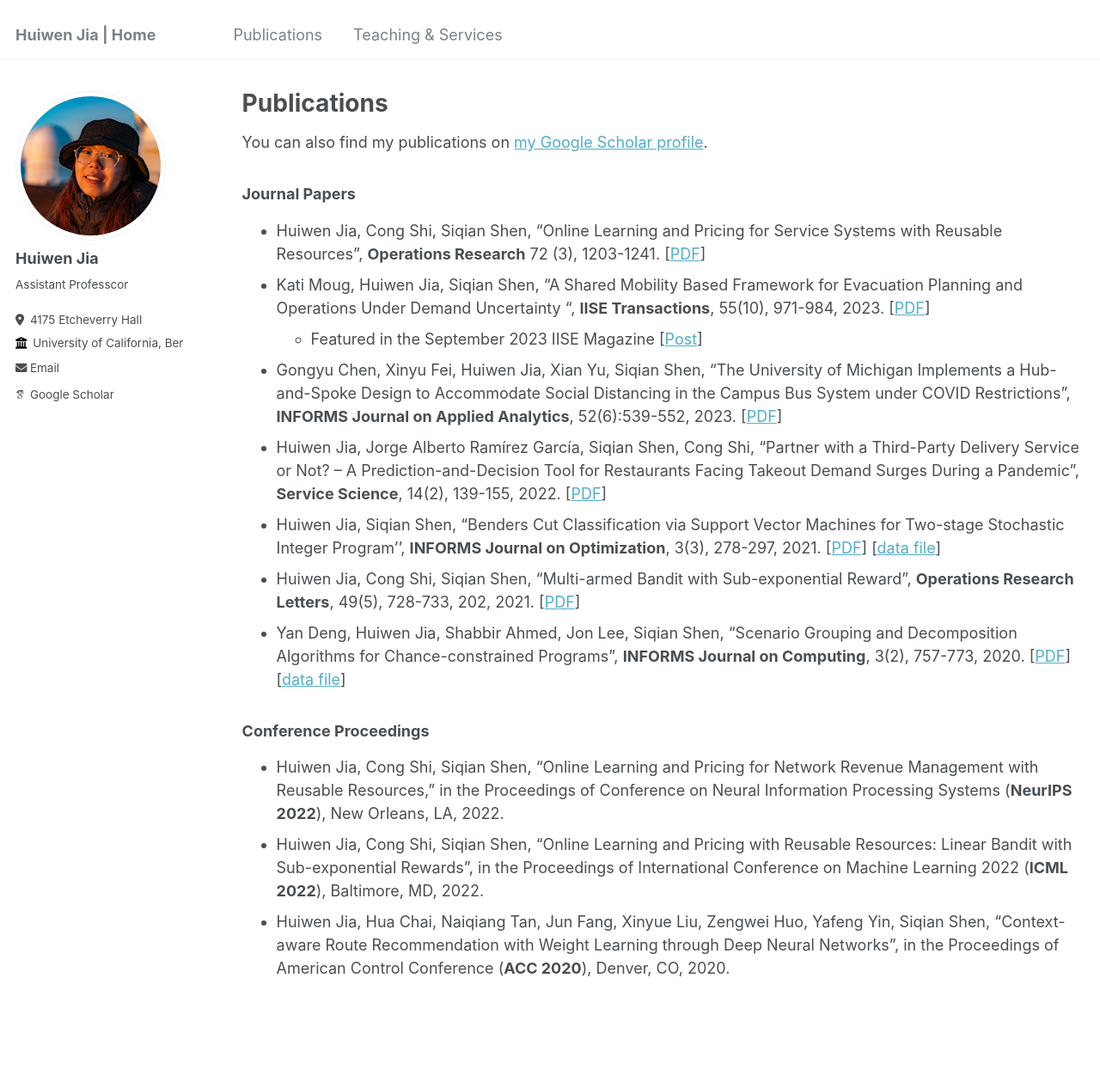
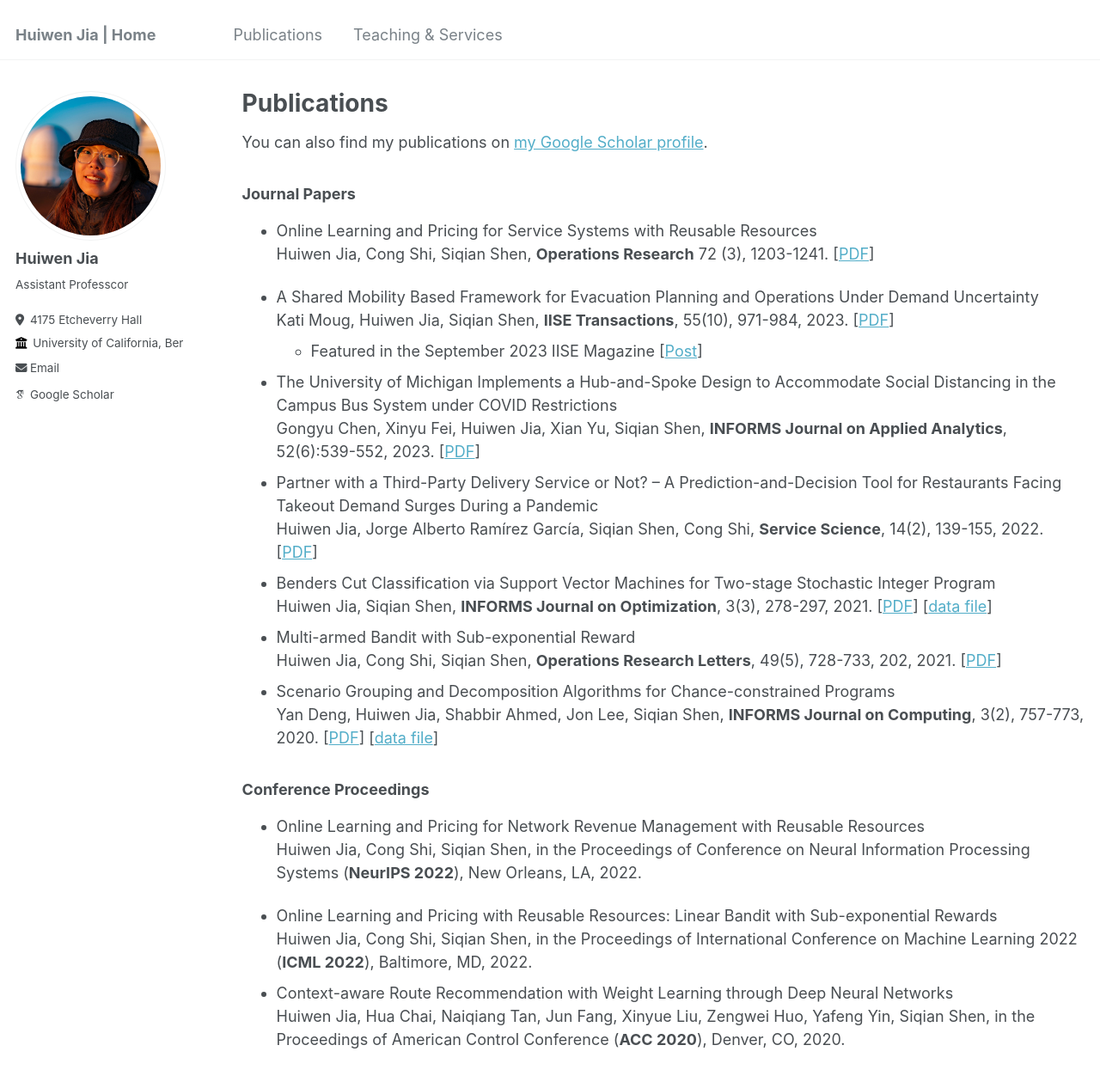
Before and after one commit to huiwen-j/huiwen-j.github.io, a Jekyll site: the page built from _pages/publications.md, in a window 1280 px wide and 1400 px high. Shown: the top 1259 px of the window at 86% size. Built offline with Jekyll 4.4.1, drawn with Linux system fonts in a browser that asks for light colours; some web fonts are replaced.

```diff
--- a/_pages/publications.md
+++ b/_pages/publications.md
@@ -10,16 +10,28 @@ author_profile: true
 You can also find my publications on [my Google Scholar profile](https://scholar.google.com/citations?user=g4BaPJsAAAAJ&hl=en).
 
 ### Journal Papers
-- Huiwen Jia, Cong Shi, Siqian Shen, "Online Learning and Pricing for Service Systems with Reusable Resources", **Operations Research** 72 (3), 1203-1241. [[PDF](https://papers.ssrn.com/sol3/papers.cfm?abstract_id=3755902)]
-- Kati Moug, Huiwen Jia, Siqian Shen, "A Shared Mobility Based Framework for Evacuation Planning and Operations Under Demand Uncertainty ", **IISE Transactions**, 55(10), 971-984, 2023. [[PDF](https://optimization-online.org/2020/08/7963/)]
+* Online Learning and Pricing for Service Systems with Reusable Resources\
+  Huiwen Jia, Cong Shi, Siqian Shen, **Operations Research** 72 (3), 1203-1241. [[PDF](https://papers.ssrn.com/sol3/papers.cfm?abstract_id=3755902)]
+
+* A Shared Mobility Based Framework for Evacuation Planning and Operations Under Demand Uncertainty\
+  Kati Moug, Huiwen Jia, Siqian Shen, **IISE Transactions**, 55(10), 971-984, 2023. [[PDF](https://optimization-online.org/2020/08/7963/)]
   *  Featured in the September 2023 IISE Magazine [[Post](https://www.linkedin.com/posts/iise-transactions-120536213_2023-09-activity-7102292764909850625-xGYZ/?utm_source=share&utm_medium=member_desktop)]
-- Gongyu Chen, Xinyu Fei, Huiwen Jia, Xian Yu, Siqian Shen, “The University of Michigan Implements a Hub-and-Spoke Design to Accommodate Social Distancing in the Campus Bus System under COVID Restrictions", **INFORMS Journal on Applied Analytics**, 52(6):539-552, 2023. [[PDF](https://arxiv.org/abs/2010.10630)]
-- Huiwen Jia, Jorge Alberto Ramírez García, Siqian Shen, Cong Shi, "Partner with a Third-Party Delivery Service or Not? – A Prediction-and-Decision Tool for Restaurants Facing Takeout Demand Surges During a Pandemic", **Service Science**, 14(2), 139-155, 2022. [[PDF](https://papers.ssrn.com/sol3/papers.cfm?abstract_id=3734018)]
-- Huiwen Jia, Siqian Shen, "Benders Cut Classification via Support Vector Machines for Two-stage Stochastic Integer Program'',  **INFORMS Journal on Optimization**, 3(3), 278-297, 2021. [[PDF](https://pubsonline.informs.org/doi/10.1287/ijoo.2019.0050)] [[data file](https://www.google.com/url?q=http%3A%2F%2Fwww-personal.umich.edu%2F~siqian%2Fdocs%2FBenders_SVM_LearnBD_Data_Code.zip&sa=D)]
-- Huiwen Jia, Cong Shi, Siqian Shen, "Multi-armed Bandit with Sub-exponential Reward", **Operations Research Letters**, 49(5), 728-733, 202, 2021. [[PDF](https://doi.org/10.1016/j.orl.2021.08.004)]
-- Yan Deng, Huiwen Jia, Shabbir Ahmed, Jon Lee, Siqian Shen, "Scenario Grouping and Decomposition Algorithms for Chance-constrained Programs", **INFORMS Journal on Computing**, 3(2), 757-773, 2020. [[PDF](https://pubsonline.informs.org/doi/10.1287/ijoc.2020.0970)] [[data file](http://www-personal.umich.edu/~siqian/docs/scen_decom_data_source_code.zip)]
+* The University of Michigan Implements a Hub-and-Spoke Design to Accommodate Social Distancing in the Campus Bus System under COVID Restrictions\
+  Gongyu Chen, Xinyu Fei, Huiwen Jia, Xian Yu, Siqian Shen, **INFORMS Journal on Applied Analytics**, 52(6):539-552, 2023. [[PDF](https://arxiv.org/abs/2010.10630)]
+* Partner with a Third-Party Delivery Service or Not? – A Prediction-and-Decision Tool for Restaurants Facing Takeout Demand Surges During a Pandemic\
+  Huiwen Jia, Jorge Alberto Ramírez García, Siqian Shen, Cong Shi, **Service Science**, 14(2), 139-155, 2022. [[PDF](https://papers.ssrn.com/sol3/papers.cfm?abstract_id=3734018)]
+* Benders Cut Classification via Support Vector Machines for Two-stage Stochastic Integer Program\
+  Huiwen Jia, Siqian Shen, **INFORMS Journal on Optimization**, 3(3), 278-297, 2021. [[PDF](https://pubsonline.informs.org/doi/10.1287/ijoo.2019.0050)] [[data file](https://www.google.com/url?q=http%3A%2F%2Fwww-personal.umich.edu%2F~siqian%2Fdocs%2FBenders_SVM_LearnBD_Data_Code.zip&sa=D)]
+* Multi-armed Bandit with Sub-exponential Reward\
+  Huiwen Jia, Cong Shi, Siqian Shen,  **Operations Research Letters**, 49(5), 728-733, 202, 2021. [[PDF](https://doi.org/10.1016/j.orl.2021.08.004)]
+* Scenario Grouping and Decomposition Algorithms for Chance-constrained Programs\
+  Yan Deng, Huiwen Jia, Shabbir Ahmed, Jon Lee, Siqian Shen, **INFORMS Journal on Computing**, 3(2), 757-773, 2020. [[PDF](https://pubsonline.informs.org/doi/10.1287/ijoc.2020.0970)] [[data file](http://www-personal.umich.edu/~siqian/docs/scen_decom_data_source_code.zip)]
 
 ### Conference Proceedings
-- Huiwen Jia, Cong Shi, Siqian Shen, “Online Learning and Pricing for Network Revenue Management with Reusable Resources,” in the Proceedings of Conference on Neural Information Processing Systems (**NeurIPS 2022**), New Orleans, LA, 2022.
-- Huiwen Jia, Cong Shi, Siqian Shen, “Online Learning and Pricing with Reusable Resources: Linear Bandit with Sub-exponential Rewards”, in the Proceedings of International Conference on Machine Learning 2022 (**ICML 2022**), Baltimore, MD, 2022.
-- Huiwen Jia, Hua Chai, Naiqiang Tan, Jun Fang, Xinyue Liu, Zengwei Huo, Yafeng Yin, Siqian Shen, "Context-aware Route Recommendation with Weight Learning through Deep Neural Networks”, in the Proceedings of American Control Conference (**ACC 2020**), Denver, CO, 2020.
+* Online Learning and Pricing for Network Revenue Management with Reusable Resources\
+  Huiwen Jia, Cong Shi, Siqian Shen, in the Proceedings of Conference on Neural Information Processing Systems (**NeurIPS 2022**), New Orleans, LA, 2022.
+
+* Online Learning and Pricing with Reusable Resources: Linear Bandit with Sub-exponential Rewards\
+  Huiwen Jia, Cong Shi, Siqian Shen, in the Proceedings of International Conference on Machine Learning 2022 (**ICML 2022**), Baltimore, MD, 2022.
+* Context-aware Route Recommendation with Weight Learning through Deep Neural Networks\
+  Huiwen Jia, Hua Chai, Naiqiang Tan, Jun Fang, Xinyue Liu, Zengwei Huo, Yafeng Yin, Siqian Shen, in the Proceedings of American Control Conference (**ACC 2020**), Denver, CO, 2020.
```
